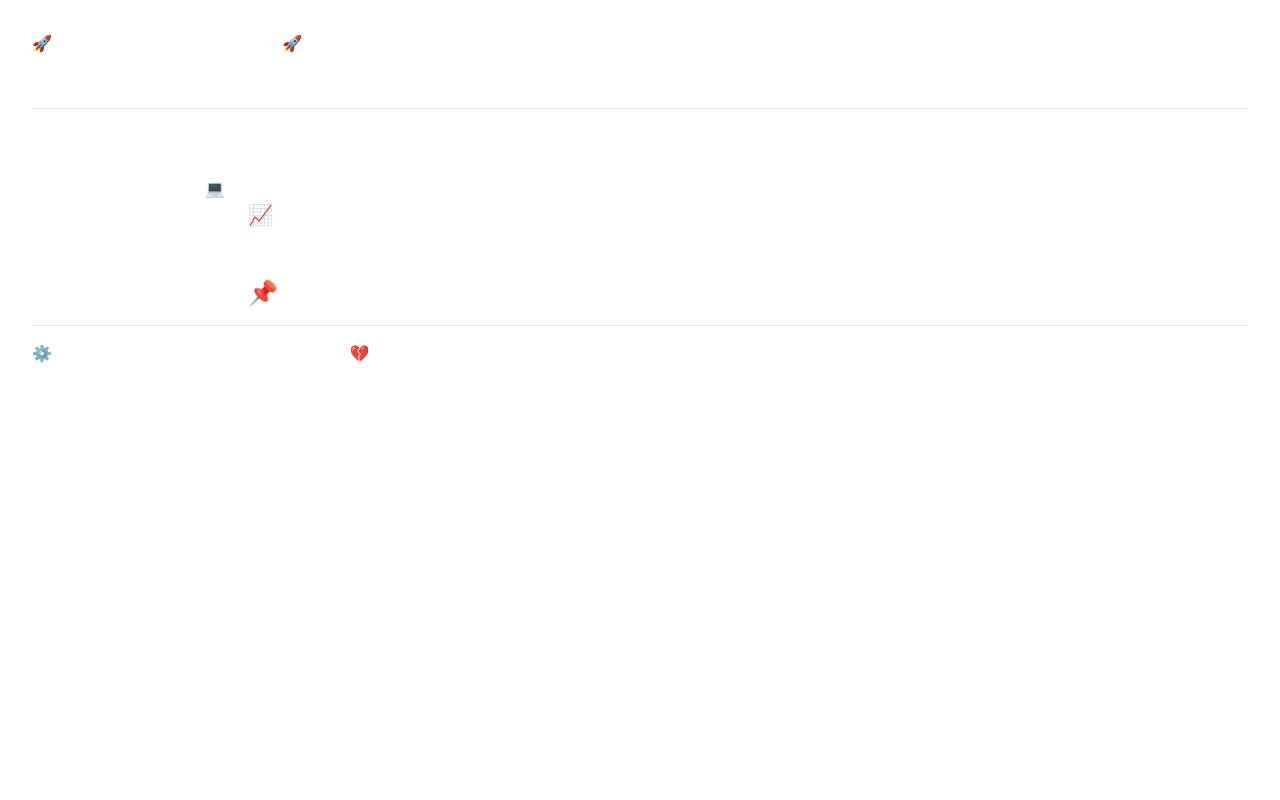
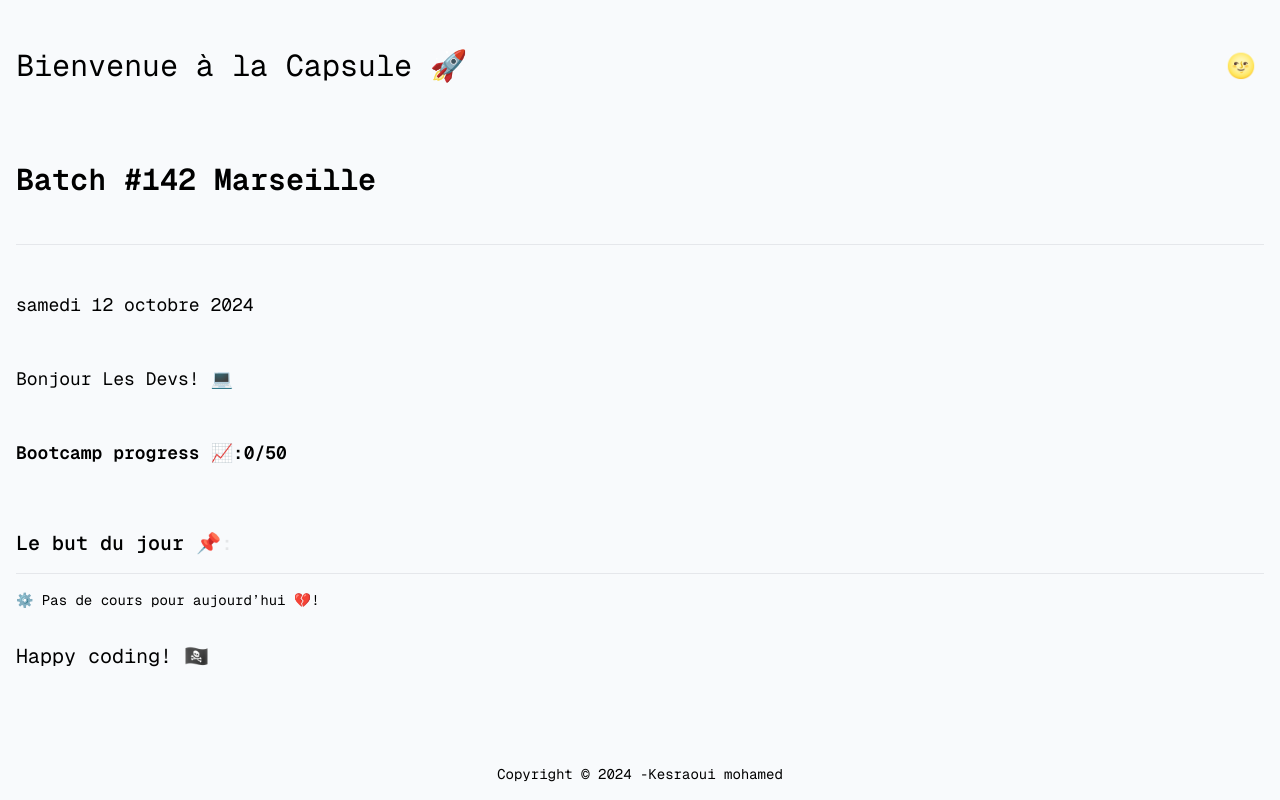
Before and after one commit to KesraouiMohamed1991/capsule-recap-, a Next.js app in the folder my-app/: page / in a window 1280 px wide. Built offline with nearby package versions, Linux system fonts and the light colour scheme.

Commit message:
adding the animation

```diff
--- a/my-app/app/BootcampProgress.jsx
+++ b/my-app/app/BootcampProgress.jsx
@@ -1,10 +1,10 @@
-'use client'
+'use client';
 import { useState, useEffect } from 'react';
 import MyData from './data/data';
 import Link from 'next/link';
-
+import ThemeToggle from './helpers/ThemeToggle';
+import AnimatedText from './helpers/AnimatedText';
 const BootcampProgress = () => {
-
   const startDate = new Date("Oct 14, 2024");
   const endDate = new Date("Dec 20, 2024");
   const totalWorkDays = 50;
@@ -22,8 +22,6 @@ const date = new Intl.DateTimeFormat('fr-FR', {
     month: 'long',    // 'long' for full names, 'short' for abbreviated
     day: 'numeric'
   }).format(new Date());
-
-
 
   // Calculate the current day in the bootcamp
   const calculateCurrentDay = () => {
@@ -59,41 +57,46 @@ const date = new Intl.DateTimeFormat('fr-FR', {
   }, []); // Runs only once when the component is mounted
 
   // Get today's lessons based on currentDay
-  const todaysLessons = MyData[currentDay - 1]?.lessons || []; // Adjusting for 0-indexing
+  const todaysLessons = currentDay > 0 ? MyData[currentDay - 1]?.lessons || [] : []; // Adjusting for 0-indexing
 
   return (
-    <div id="progress" className='text-white relative p-8'>
-        <p> 🚀 Bienvenue à la Capsule  🚀</p>
-      <h1 className="text-3xl font-bold mb-4  ">Batch #142 Marseille</h1>
+    <div id="progress" className='text-black dark:text-white h-screen flex flex-col text-sm justify-between p-4 bg-slate-50 dark:bg-gray-950'>
+      <div className="w-full flex justify-between items-center">
+        <AnimatedText size='text-3xl' text='Bienvenue à la Capsule 🚀 '/>
+        <ThemeToggle />
+      </div>
+
+      <h1 className="text-3xl font-bold ">Batch #142 Marseille</h1>
       <hr />
-      <p className="text-lg py-2  ">      {date} </p>
-      <br />
-      <p> Bonjour Les Devs! 💻  </p>
-      <h2 className="text-xl font-bold mb-4"   >Bootcamp progress 📈:<span id="day-count">{currentDay}/{totalWorkDays}</span></h2>
+      <p className="text-lg ">{date}</p>
+      <p className=" text-lg"> Bonjour Les Devs! 💻  </p>
+      <h2 className="text-lg font-bold ">Bootcamp progress 📈:<span id="day-count">{currentDay}/{totalWorkDays}</span></h2>
 
-      <div className="py-8 my-4 text-white ">
-
-        <h2 className="text-2xl font-semibold mb-4">Le but du jour 📌:</h2>
+      <div className=" my-4">
+        <h2 className="text-xl font-semibold mb-4">Le but du jour 📌<span className=' animate-ping'>:</span> </h2>
         <hr />
-
         {todaysLessons.length > 0 ? (
           todaysLessons.map((lesson, index) => (
-            <p key={index} className=" my-2">📂 {lesson.item}</p>
+            <p key={index} className="my-2">📂 {lesson.item}</p>
           ))
         ) : (
           <p className="my-4"> ⚙️ Pas de cours pour aujourd’hui 💔!</p>
         )}
+
+      <AnimatedText size='text-xl' text='Happy coding! 🏴‍☠️ '/>
       </div>
 
-      <footer className="text-center absolute bottom-0 ">
-        <p>Copyright &copy; {new Date().getFullYear()} - <Link target="_blank" href="https://kesraouicreative.com">
+      <footer className="text-center">
+        <p>Copyright &copy; {new Date().getFullYear()} -
+          <Link target="_blank" href="https://kesraouicreative.com">
             Kesraoui mohamed
-        </Link></p>
+          </Link>
+        </p>
+
+
       </footer>
     </div>
   );
 };
 
-
-
 export default BootcampProgress;
--- /dev/null
+++ b/my-app/app/helpers/AnimatedText.jsx
@@ -0,0 +1,49 @@
+'use client';
+import { useState, useEffect } from 'react';
+
+const AnimatedText = ({ text, size='text-3xl' }) => {
+  const originalText = text;
+  const [displayedText, setDisplayedText] = useState(originalText);
+  const [isHovering, setIsHovering] = useState(false);
+
+  const handleMouseEnter = () => {
+    setIsHovering(true);
+    let currentIndex = 0;
+    const interval = setInterval(() => {
+      // Change one letter at a time
+      const newText = displayedText.split('').map((char, index) => {
+        // Replace the character with a random character if it's before the current index
+        return index < currentIndex ? String.fromCharCode(Math.random() * (126 - 33) + 33) : char;
+      }).join('');
+
+      setDisplayedText(newText);
+
+      currentIndex++;
+      // Stop when all characters are replaced
+      if (currentIndex > originalText.length) {
+        clearInterval(interval);
+        setDisplayedText(originalText); // Reset to original text after animation
+        setIsHovering(false);
+      }
+    }, 10); // Change this value for speed
+  };
+
+
+
+    useEffect(() => {
+    handleMouseEnter(); // Trigger animation on component mount
+  }, []); // Empty dependency array means this runs once on mount
+
+  return (
+    <p
+      className={`${size}  my-8 ${isHovering ? 'cursor-pointer transition-transform' : ''}`}
+      onMouseEnter={handleMouseEnter}
+      onLoad={handleMouseEnter}
+      onMouseLeave={() => setDisplayedText(originalText)} // Reset on mouse leave
+    >
+      {displayedText}
+    </p>
+  );
+};
+
+export default AnimatedText;
--- /dev/null
+++ b/my-app/app/helpers/ThemeToggle.jsx
@@ -0,0 +1,32 @@
+import { useEffect, useState } from 'react';
+
+const ThemeToggle = () => {
+  const [isDarkMode, setIsDarkMode] = useState(false);
+
+  // Check for saved user preference in localStorage
+  useEffect(() => {
+    const savedTheme = localStorage.getItem('theme');
+    if (savedTheme) {
+      setIsDarkMode(savedTheme === 'dark');
+      document.documentElement.classList.toggle('dark', savedTheme === 'dark');
+    } else {
+      // Default to light mode
+      setIsDarkMode(false);
+    }
+  }, []);
+
+  const toggleTheme = () => {
+    setIsDarkMode(!isDarkMode);
+    const newTheme = !isDarkMode ? 'dark' : 'light';
+    document.documentElement.classList.toggle('dark', newTheme === 'dark');
+    localStorage.setItem('theme', newTheme);
+  };
+
+  return (
+    <button onClick={toggleTheme} className="p-2 text-2xl rounded">
+      {isDarkMode ? '🌚' : '🌝'}
+    </button>
+  );
+};
+
+export default ThemeToggle;
--- a/my-app/tailwind.config.js
+++ b/my-app/tailwind.config.js
@@ -1,11 +1,14 @@
 /** @type {import('tailwindcss').Config} */
 module.exports = {
+      darkMode: 'class',
+
   content: [
     "./pages/**/*.{js,ts,jsx,tsx,mdx}",
     "./components/**/*.{js,ts,jsx,tsx,mdx}",
     "./app/**/*.{js,ts,jsx,tsx,mdx}",
   ],
   theme: {
+
     extend: {
       colors: {
         background: "var(--background)",
```
Also changed, not shown: 1 other file (tests, documents, lock files or other folders). Lines whose indentation alone changed are shown as unchanged.
